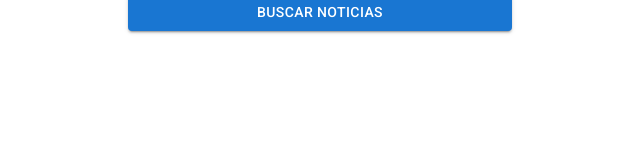
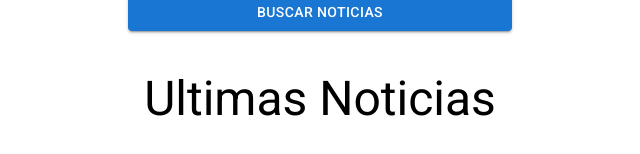
Before and after one commit to EmilianoQuiroz/aplicacion-noticias, a React (Vite) app: page / in a window 1280 px wide. Shown: the part 214-368 px from the top of the page, without its empty margins (320-960 px from the left). Built offline with nearby package versions, Linux system fonts and the light colour scheme; no server answers.

Commit message:
Componente de listado de noticias

```diff
--- a/src/App.jsx
+++ b/src/App.jsx
@@ -2,6 +2,7 @@
 import {Container, Grid, Typography} from '@mui/material';
 // Importamos los componentes que se van a mostrar
 import Formulario from './components/Formulario';
+import ListadoNoticias from './components/ListadoNoticias';
 import { NoticiasProvider } from './context/NoticiasProvider';
 
 function App() {
@@ -37,6 +38,7 @@ function App() {
           </Grid>
         </Grid>
 
+        <ListadoNoticias />
       </Container>
     </NoticiasProvider>
   )
--- /dev/null
+++ b/src/components/ListadoNoticias.jsx
@@ -0,0 +1,40 @@
+// Importamos los componentes de Material UI
+import Grid from '@mui/material/Grid'
+import Typography from '@mui/material/Typography'
+import useNoticias from '../hooks/useNoticias'
+// Importamos el componente noticia
+import Noticia from './Noticia'
+
+const ListadoNoticias = () => {
+    // Extraemos las noticias
+    const { noticias } = useNoticias()
+
+    console.log(noticias)
+
+  return (
+    <>
+        <Typography
+            textAlign={'center'}
+            margin={5}
+            variant='h3'
+            component={'h2'}
+
+        >
+            Ultimas Noticias
+        </Typography>
+
+        {/** Grid contenedor de noticias */}
+        <Grid>
+            {/** Iteracion de las noticias */}
+            {noticias.map(noticia => (
+                <Noticia
+                    key={noticia.url}
+                    noticia={noticia}
+                />
+            ))}
+        </Grid>
+    </>
+  )
+}
+
+export default ListadoNoticias
--- /dev/null
+++ b/src/components/Noticia.jsx
@@ -0,0 +1,9 @@
+const Noticia = ({noticia}) => {
+
+    console.log(noticia)
+  return (
+    <div>Noticia</div>
+  )
+}
+
+export default Noticia
--- a/src/context/NoticiasProvider.jsx
+++ b/src/context/NoticiasProvider.jsx
@@ -28,7 +28,8 @@ const NoticiasProvider = ({children}) => {
         <NoticiasContext.Provider
             value={{
                 categoria,
-                handleChangeCategoria
+                handleChangeCategoria,
+                noticias
             }}
         >
             {children}
```
